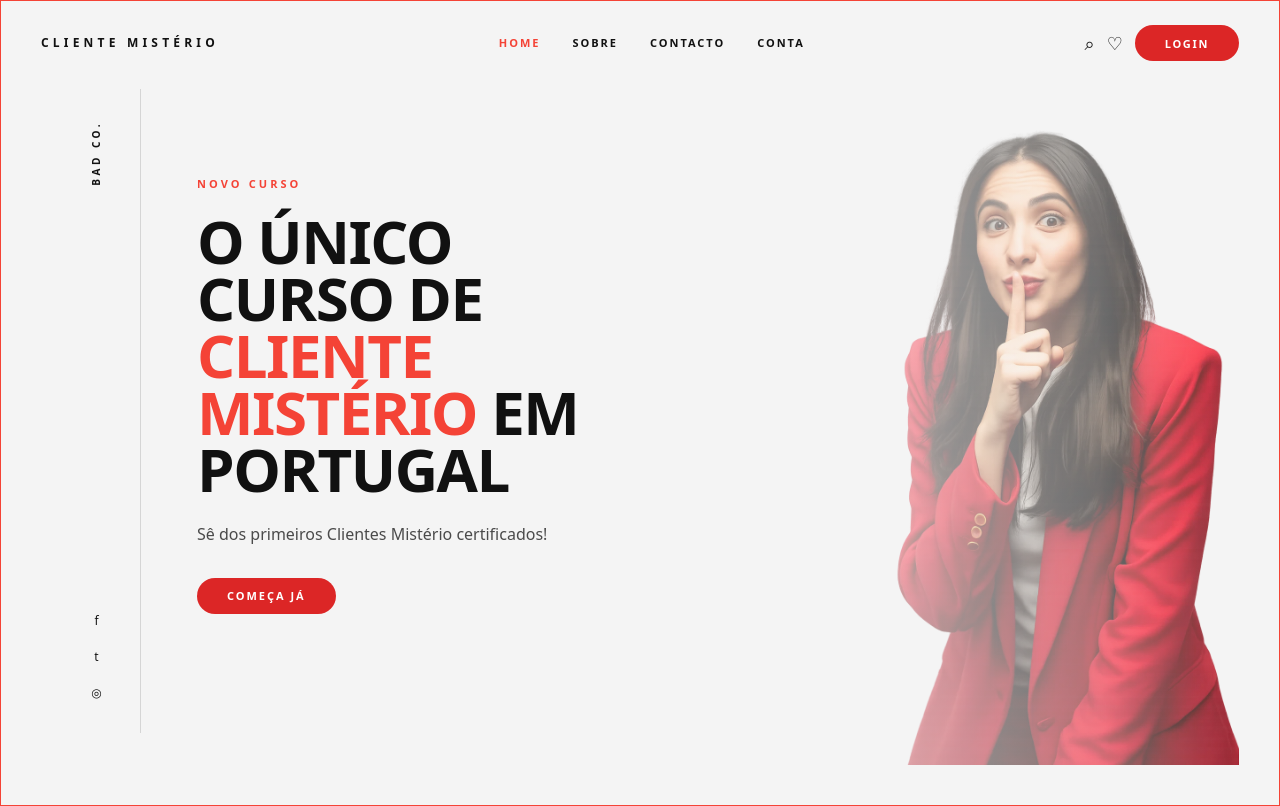
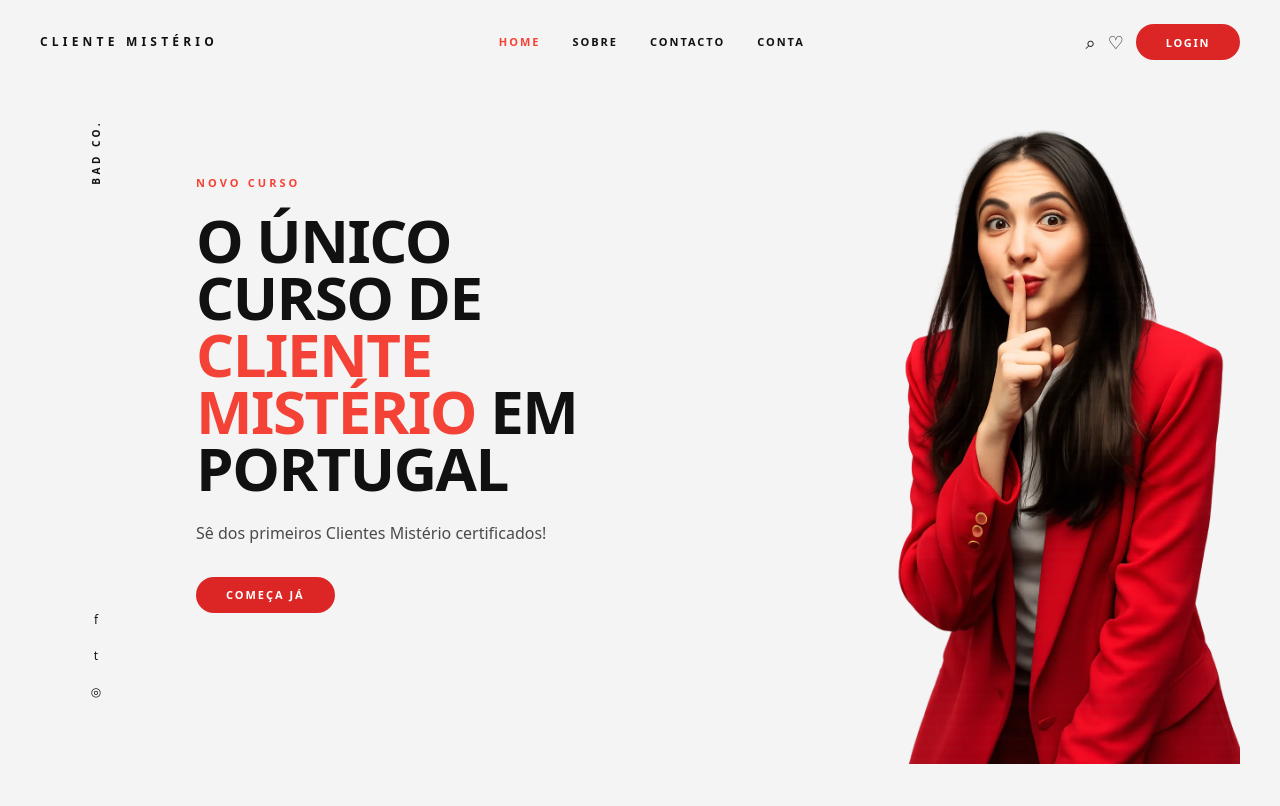
Before and after one commit to msantos51/clientemisterio, a Next.js app: page / in a window 1280 px wide. Built offline with nearby package versions, Linux system fonts and the light colour scheme.

Commit message:
Remove hero borders and use opaque desktop image

```diff
--- a/app/layout.tsx
+++ b/app/layout.tsx
@@ -38,8 +38,8 @@ export default function RootLayout({
       <body
         className={`${montserrat.variable} ${geistSans.variable} ${geistMono.variable} bg-[color:var(--background)] text-[color:var(--foreground)] antialiased`}
       >
-        {/* Desenha o container principal com contorno fino para replicar a moldura da referência. */}
-        <div className="mx-auto min-h-screen w-full max-w-[1400px] border border-[color:var(--accent)] bg-[color:var(--background)]">
+        {/* Desenha o container principal sem moldura para remover a linha vermelha externa. */}
+        <div className="mx-auto min-h-screen w-full max-w-[1400px] bg-[color:var(--background)]">
           {/* Cria a faixa superior com navegação central e ações discretas à direita. */}
           <header className="relative flex items-center justify-between gap-3 px-4 py-5 sm:px-6 md:px-10 md:py-6">
             <a
--- a/app/page.tsx
+++ b/app/page.tsx
@@ -4,18 +4,23 @@ import Link from "next/link";
 export default function HomePage() {
   return (
     <section className="relative grid min-h-[calc(100vh-110px)] gap-8 overflow-hidden px-1 pb-8 pt-1 sm:px-3 lg:min-h-[calc(100vh-120px)] lg:grid-cols-[88px_1fr]">
-      {/* Cria uma camada visual fixa do lado direito para garantir que a foto aparece no hero em desktop. */}
+      {/* Mostra a imagem no desktop sem gradiente para evitar qualquer transparência lateral. */}
       <div
         aria-hidden
-        className="pointer-events-none absolute inset-y-0 right-0 hidden w-[min(46vw,620px)] bg-contain bg-right-bottom bg-no-repeat lg:block"
-        style={{
-          backgroundImage:
-            "linear-gradient(to left, rgba(244, 244, 244, 0.15) 0%, rgba(244, 244, 244, 0.45) 24%, rgba(244, 244, 244, 0.88) 100%), url('/images/IMG_2622.png')",
-        }}
-      />
+        className="pointer-events-none absolute inset-y-0 right-0 hidden w-[min(46vw,620px)] lg:block"
+      >
+        <Image
+          alt="Cliente mistério em destaque"
+          className="object-contain object-right-bottom"
+          fill
+          priority
+          sizes="(max-width: 1024px) 0px, min(46vw, 620px)"
+          src="/images/IMG_2622.png"
+        />
+      </div>
 
-      {/* Constrói a coluna lateral com texto vertical e marcadores sociais para aproximar o layout original. */}
-      <aside className="relative z-10 hidden border-r border-[color:var(--line)] py-8 lg:flex lg:flex-col lg:items-center lg:justify-between">
+      {/* Constrói a coluna lateral com texto vertical e marcadores sociais, sem a linha vertical preta. */}
+      <aside className="relative z-10 hidden py-8 lg:flex lg:flex-col lg:items-center lg:justify-between">
         <p className="vertical-text text-[10px] font-semibold uppercase tracking-[0.35em] text-[color:var(--foreground)]">
           Bad Co.
         </p>
@@ -52,7 +57,7 @@ export default function HomePage() {
           </div>
         </article>
 
-        {/* Mostra a foto em bloco dedicado no mobile para evitar transparência e sobreposição com o texto. */}
+        {/* Mostra a foto em bloco dedicado no mobile para evitar sobreposição com o texto. */}
         <div className="relative mx-auto h-[320px] w-full max-w-[360px] lg:hidden">
           <Image
             alt="Cliente mistério em destaque"
```
